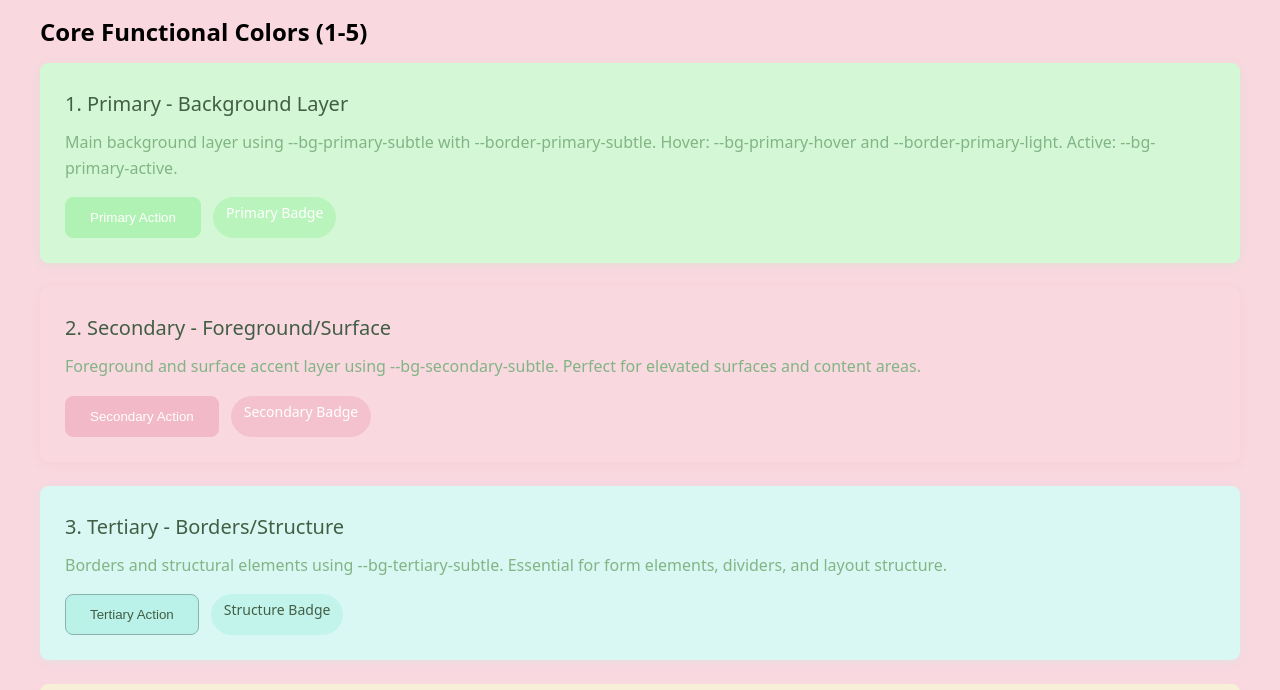
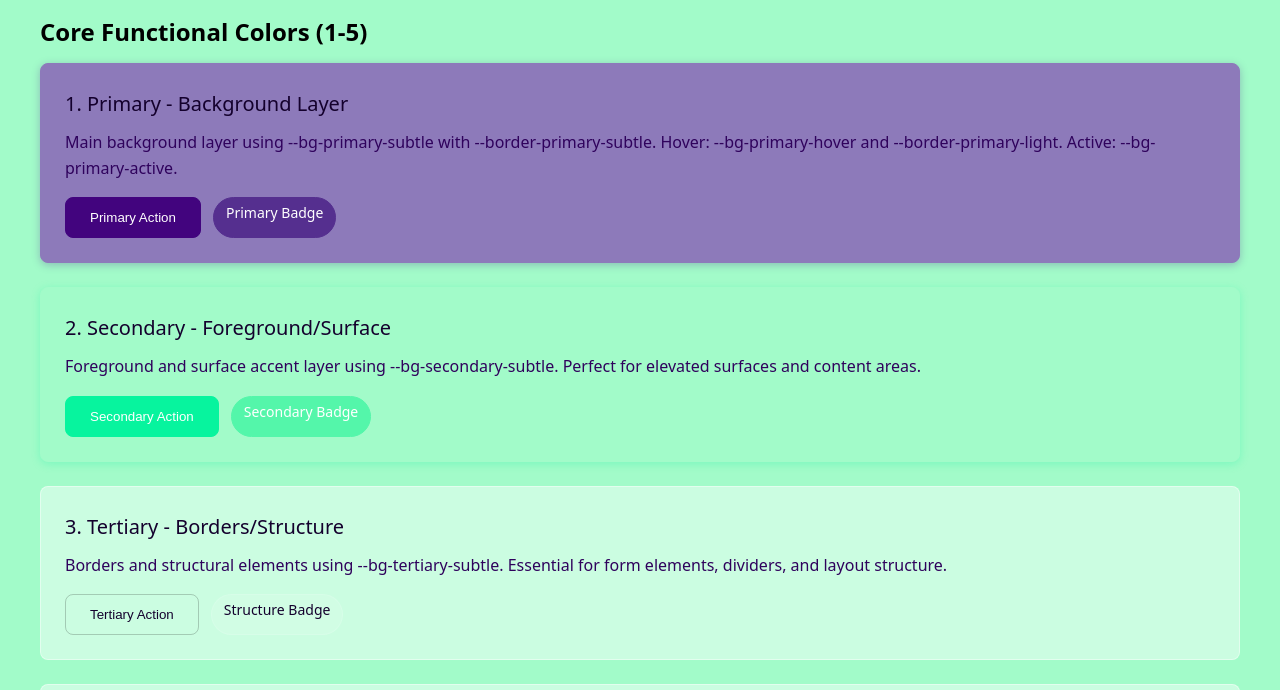
Before and after one commit to RPDevJesco/ZephyrCSS, a plain HTML site: page index.html in a window 1280 px wide. Shown: the part 560-1250 px from the top of the page. Drawn offline with Linux system fonts and the light colour scheme.

Commit message:
Updated color_token to use two different coolors themes with layers to showcase the power of this system going from a dual color theme to a 10 color theme.

```diff
--- a/css/color_token.css
+++ b/css/color_token.css
@@ -1,15 +1,15 @@
 /**
  This is the root color token that should be modified as it uses CSS3 layer system.
  */
-@layer override {
+@layer dual {
     :root,
     :root[data-palette="5"] {
-        /* Core palette https://coolors.co/palette/f2dfd7-fef9ff-d4c1ec-9f9fed-736ced Ethereal Hues*/
-        --primary: #B0F2B4; /*  Background layer */
-        --secondary: #F2BAC9; /*  Foreground/surface layer */
-        --tertiary: #BAF2E9; /*  Borders/structure layer */
-        --quaternary: #F2E2BA; /*  Accent layer */
-        --quinary: #BAD7F2; /*  Emphasis layer */
+        /* Core palette */
+        --primary: #42047e; /*  Background layer */
+        --secondary: #07f49e; /*  Foreground/surface layer */
+        --tertiary: transparent; /*  Borders/structure layer */
+        --quaternary: transparent; /*  Accent layer */
+        --quinary: transparent; /*  Emphasis layer */
     }
 
     /* ==========================================================================
@@ -26,3 +26,29 @@
         --denary: transparent; /* text anchor on light surfaces */
     }
 }
+
+@layer override {
+    :root,
+    :root[data-palette="5"] {
+        /* Core palette https://coolors.co/palette/e8f9c8-def7e1-bcf0c2-8be595-56da65-99d770-ffb775-ff9f77-ff8477-ff6478 Lively Spring Spectrum*/
+        --primary: #E8F9C8; /*  Background layer */
+        --secondary: #99D770; /*  Foreground/surface layer */
+        --tertiary: #DEF7E1; /*  Borders/structure layer */
+        --quaternary: #FFB775; /*  Accent layer */
+        --quinary: #BCF0C2; /*  Emphasis layer */
+    }
+
+    /* ==========================================================================
+       10‑TOKEN MODE (Primary–Denary) — EXTENDED
+       Adds: Senary (utility), Septenary (danger), Octonary (info),
+             Nonary (neutral/warning), Denary (explicit text anchor)
+       ========================================================================== */
+    :root[data-palette="10"] {
+        /* Enhancers / semantics */
+        --senary: #FF9F77; /* utility overlay */
+        --septenary: #8BE595; /* danger */
+        --octonary: #FF8477; /* info (blue) */
+        --nonary: #56DA65; /* warning / neutral accent */
+        --denary: #FF6478; /* text anchor on light surfaces */
+    }
+}
--- a/css/site.css
+++ b/css/site.css
@@ -1,5 +1,5 @@
-@layer override;
-@import url('token.css') layer(override); /* Core color palette tokens */
+@layer override, dual;
+@import url('token.css') layer(dual); /* Core color palette tokens */
 @import url('color_token.css'); /* Core color palette tokens */
 @import url('color_tints_shades.css'); /* Color shades, tints and highlights */
 @import url('colors.css'); /* Extended color system with variations */
```
